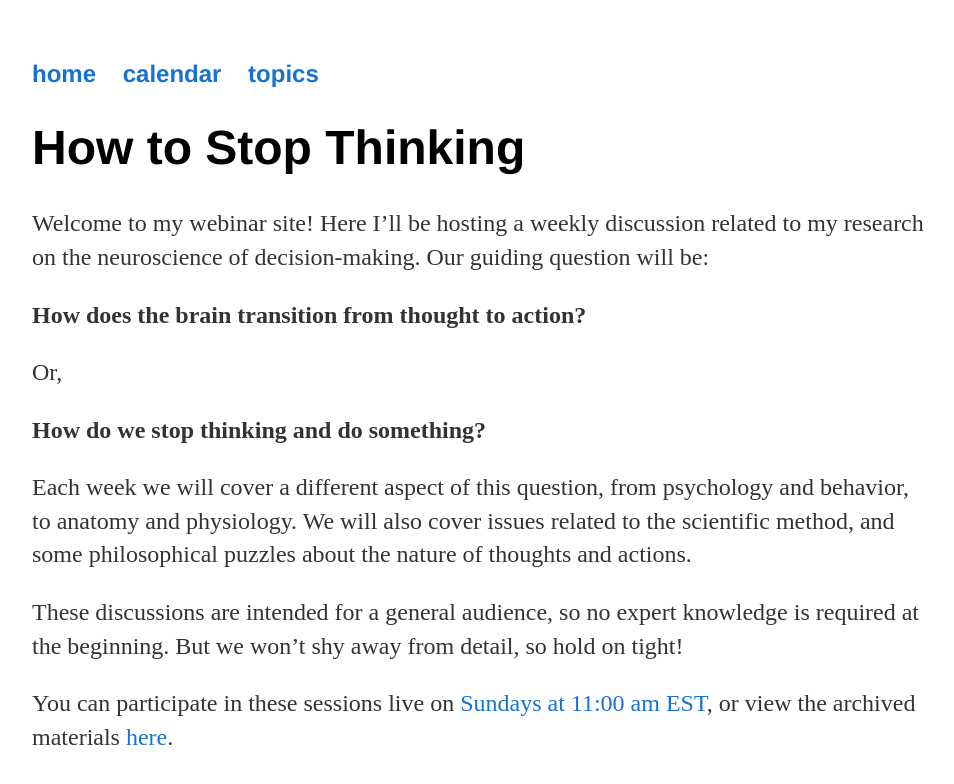
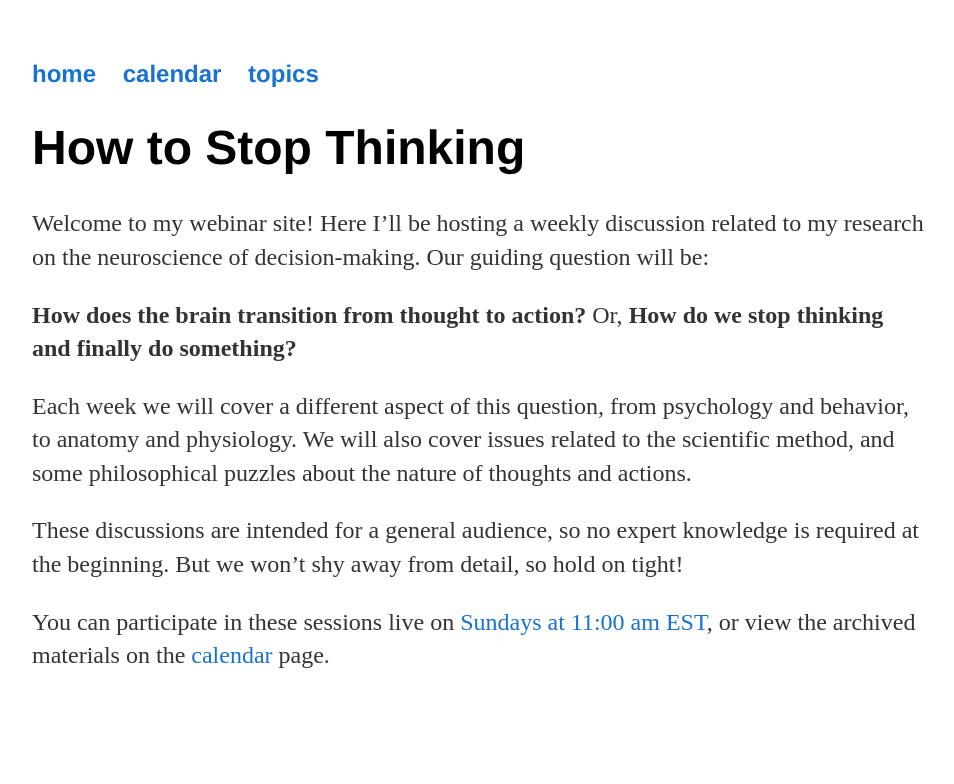
Before and after one commit to maxpensack/maxpensack.github.io, a Jekyll site: the page built from howtostopthinking/index.md, in a window 1280 px wide. Shown: the top 784 px of the page, without its empty margins (160-1114 px from the left). Built offline with Jekyll 4.4.1, drawn with Linux system fonts in a browser that asks for light colours.

Commit message:
Update index.md

```diff
--- a/howtostopthinking/index.md
+++ b/howtostopthinking/index.md
@@ -6,13 +6,11 @@ title: How to Stop Thinking
 Welcome to my webinar site! Here I'll be hosting a weekly discussion related to my research on the neuroscience of decision-making. Our guiding question will be:
 
 **How does the brain transition from thought to action?**
-
 Or,
-
-**How do we stop thinking and do something?**
+**How do we stop thinking and finally do something?**
 
 Each week we will cover a different aspect of this question, from psychology and behavior, to anatomy and physiology. We will also cover issues related to the scientific method, and some philosophical puzzles about the nature of thoughts and actions.
 
 These discussions are intended for a general audience, so no expert knowledge is required at the beginning. But we won't shy away from detail, so hold on tight!
 
-You can participate in these sessions live on [Sundays at 11:00 am EST](https://columbiacuimc.zoom.us/j/94362616057?pwd=UHdkeWxTRllFVjU3WUZ3cTlDbldzZz09), or view the archived materials [here](https://www.maxpensack.com/howtostopthinking/calendar/).
+You can participate in these sessions live on [Sundays at 11:00 am EST](https://columbiacuimc.zoom.us/j/94362616057?pwd=UHdkeWxTRllFVjU3WUZ3cTlDbldzZz09), or view the archived materials on the [calendar](https://www.maxpensack.com/howtostopthinking/calendar/) page.
```
